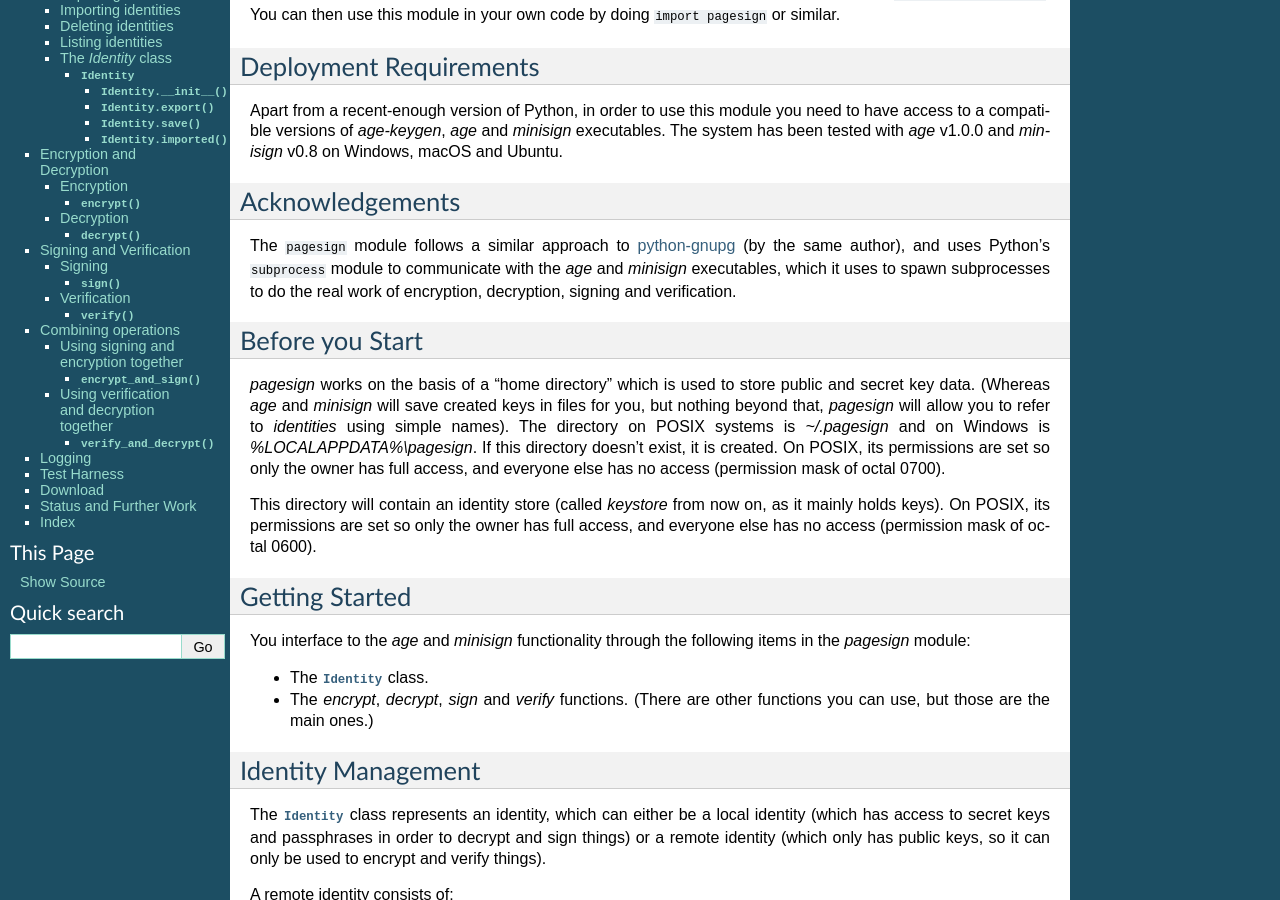
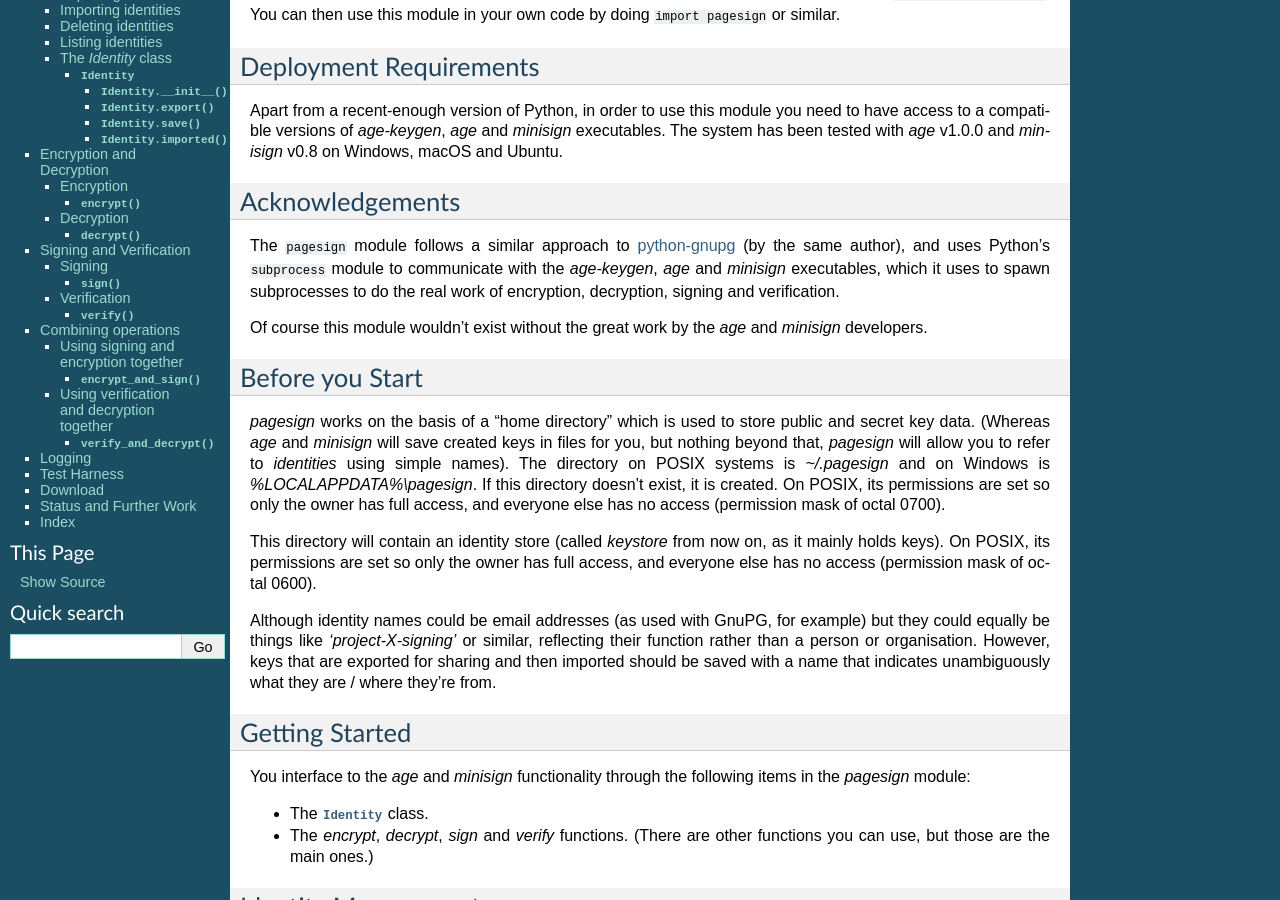
Before and after one commit to vsajip/pagesign, a Sphinx documentation site: the page built from docs/index.rst, in a window 1280 px wide and 900 px high, scrolled down 248 px. Built offline with Sphinx 7.4.7, drawn with Linux system fonts in a browser that asks for light colours.

Commit message:
Update CI Python versions, tweak documentation.

```diff
--- a/docs/index.rst
+++ b/docs/index.rst
@@ -54,10 +54,12 @@ Acknowledgements
 
 The ``pagesign`` module follows a similar approach to `python-gnupg
 <https://docs.red-dove.com/python-gnupg/>`_ (by the same author), and uses Python's
-``subprocess`` module to communicate with the `age` and `minisign` executables, which
-it uses to spawn subprocesses to do the real work of encryption, decryption, signing
-and verification.
+``subprocess`` module to communicate with the `age-keygen`, `age` and `minisign`
+executables, which it uses to spawn subprocesses to do the real work of encryption,
+decryption, signing and verification.
 
+Of course this module wouldn't exist without the great work by the `age` and `minisign`
+developers.
 
 Before you Start
 ================
@@ -73,6 +75,12 @@ access (permission mask of octal 0700).
 This directory will contain an identity store (called `keystore` from now on, as it
 mainly holds keys). On POSIX, its permissions are set so only the owner has full
 access, and everyone else has no access (permission mask of octal 0600).
+
+Although identity names could be email addresses (as used with GnuPG, for example) but
+they could equally be things like `'project-X-signing'` or similar, reflecting
+their function rather than a person or organisation. However, keys that are exported
+for sharing and then imported should be saved with a name that indicates unambiguously
+what they are / where they're from.
 
 .. index:: Getting started
 
```
Also changed, not shown: 1 other file.
